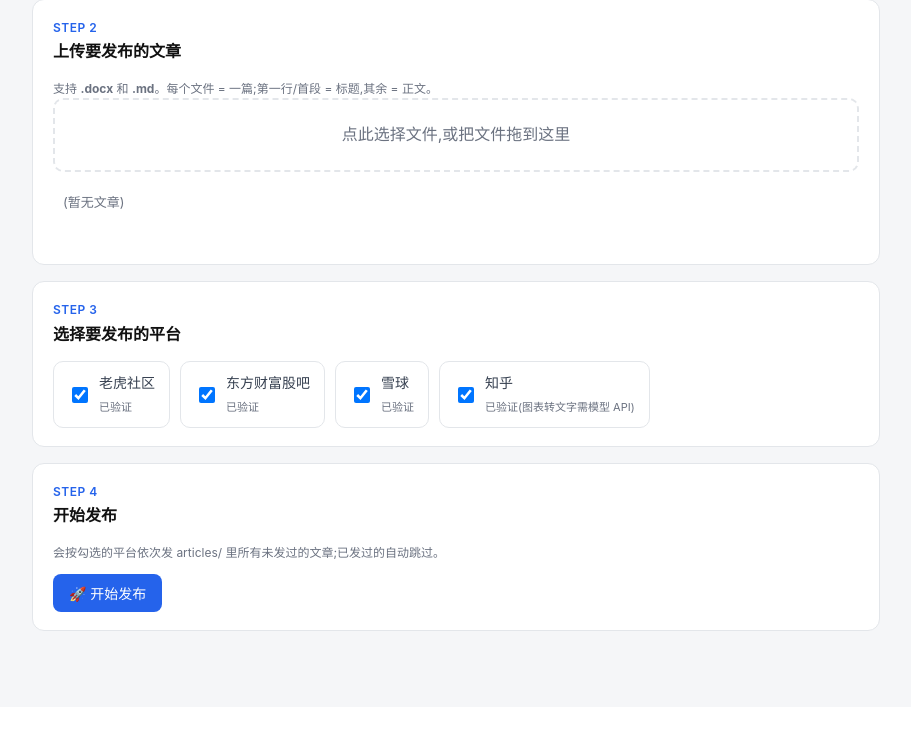
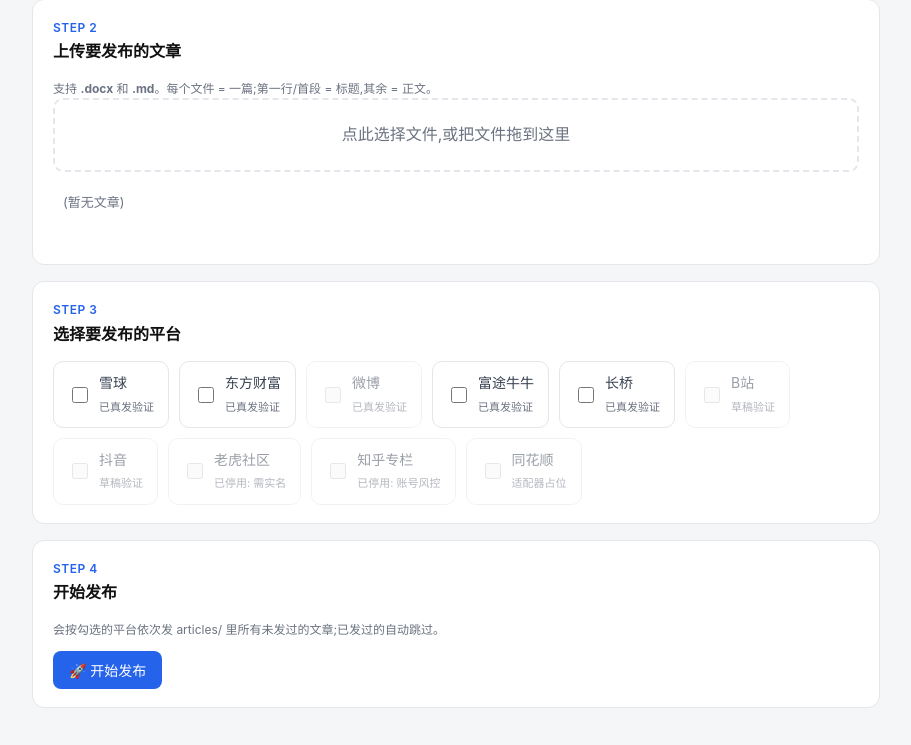
Before and after one commit to 1375692655hzh/ai-auto-gen, a Flask app: page / in a window 1280 px wide. Shown: the part 626-1371 px from the top of the page, without its empty margins (184-1095 px from the left). Before the commit the page ends 1257 px from the top, so only its background shows below. Run offline with Flask 3, Linux system fonts and the light colour scheme.

Commit message:
fix(webapp): 控制台平台清单动态化, 不再是过时的4平台硬编码快照
- list_platforms(): 清单=publishers/REGISTRY, 中文名+验证状态=publish/targets.yaml,
  开关=config.yaml enabled——内核加平台/改开关网页自动跟上
- /api/run 起子进程前拦截 enabled=false 的勾选(--platforms 显式点名会绕过 config
  开关, 网页侧必须自己挡), 明确报'平台已停用'
- 前端停用平台灰显不可勾(disabled+半透明), 验证状态如实标注
- 实测: 网页10平台与 cli publish targets 一致; 勾知乎→400 已停用; targets.yaml
  缺失时兜底不崩(中文名退化key)

```diff
--- a/auto-publisher/autopub/webapp/app.py
+++ b/auto-publisher/autopub/webapp/app.py
@@ -23,19 +23,25 @@ sys.path.insert(0, str(ROOT))
 import yaml
 import llm
 from state import State
+from publishers import REGISTRY
 
 ARTICLES_DIR = ROOT / "articles"
 LOG_DIR = ROOT / "logs"
 RUN_LOG = LOG_DIR / "webrun.log"
 ALLOWED_EXT = {".md", ".docx"}
 
-# publish_all.py 里 ORDER 支持的平台 + 中文名
-PLATFORMS = [
-    {"key": "laohu",     "name": "老虎社区",   "note": "已验证"},
-    {"key": "eastmoney", "name": "东方财富股吧", "note": "已验证"},
-    {"key": "xueqiu",    "name": "雪球",       "note": "已验证"},
-    {"key": "zhihu",     "name": "知乎",       "note": "已验证(图表转文字需模型 API)"},
-]
+# 平台清单动态生成, 不在这里维护第二份(内核加平台网页自动跟上):
+#   清单  = publishers/REGISTRY(发布真正认的平台)
+#   中文名+验证状态 = publish/targets.yaml
+#   开关  = config.yaml platforms.<id>.enabled(与 publish_all.py 同语义)
+TARGETS_YAML = ROOT.parent / "publish" / "targets.yaml"
+VERIFIED_NOTE = {
+    "published": "已真发验证",
+    "draft": "草稿验证",
+    "placeholder": "适配器占位",
+    "disabled-需实名": "已停用: 需实名",
+    "disabled-风控": "已停用: 账号风控",
+}
 
 app = Flask(__name__)
 
@@ -69,6 +75,32 @@ def load_config():
         return {}
 
 
+def list_platforms():
+    """网页展示用的平台清单(单一事实来源聚合, 见顶部注释)。"""
+    cfg = load_config().get("platforms") or {}
+    meta = {}
+    try:
+        with open(TARGETS_YAML, encoding="utf-8") as f:
+            meta = (yaml.safe_load(f) or {}).get("platforms") or {}
+    except Exception:
+        pass
+    # targets.yaml 的顺序即展示顺序(验证过的在前); 它漏登记的注册平台兜底排最后
+    ordered = [k for k, m in meta.items()
+               if isinstance(m, dict) and m.get("engine") == "autopub" and k in REGISTRY]
+    ordered += [k for k in REGISTRY if k not in ordered]
+    out = []
+    for k in ordered:
+        m = meta.get(k) or {}
+        note = VERIFIED_NOTE.get(m.get("verified", ""), m.get("verified") or "已注册")
+        out.append({
+            "key": k,
+            "name": m.get("title") or k,
+            "note": note,
+            "enabled": bool((cfg.get(k) or {}).get("enabled")),
+        })
+    return out
+
+
 # ---------- 页面 ----------
 
 @app.route("/")
@@ -81,15 +113,16 @@ def api_status():
     """页面初始/轮询数据: 模型配置 + 文章列表 + 平台 + 运行态。"""
     state = State(ROOT / "state.json")
     arts = list_articles()
+    platforms = list_platforms()
     # 每篇在各平台的发布状态(给页面打勾用)
     pub = {}
     for a in arts:
-        pub[a["name"]] = {p["key"]: state.is_published(a["name"], p["key"]) for p in PLATFORMS}
+        pub[a["name"]] = {p["key"]: state.is_published(a["name"], p["key"]) for p in platforms}
     return jsonify({
         "model": llm.status(),
         "providers": list(llm.PRESET_BASE_URLS.keys()) + ["claude_cli"],
         "preset_urls": llm.PRESET_BASE_URLS,
-        "platforms": PLATFORMS,
+        "platforms": platforms,
         "articles": arts,
         "published": pub,
         "running": is_running(),
@@ -159,6 +192,14 @@ def api_run():
         only_file = d.get("file") or None
         if not platforms:
             return jsonify({"ok": False, "message": "请至少勾选一个平台"}), 400
+        # --platforms 显式点名会绕过 config 的 enabled 开关, 网页侧必须自己挡:
+        # 勾了停用平台的明确拒绝, 不悄悄尝试发
+        plat_info = {p["key"]: p for p in list_platforms()}
+        disabled = [p for p in platforms if not plat_info.get(p, {}).get("enabled")]
+        if disabled:
+            names = ", ".join(plat_info[d]["name"] for d in disabled)
+            return jsonify({"ok": False,
+                            "message": f"平台已停用(见 config.yaml 开关): {names}"}), 400
         if not list_articles():
             return jsonify({"ok": False, "message": "articles/ 里没有文章,请先上传"}), 400
 
--- a/auto-publisher/autopub/webapp/templates/index.html
+++ b/auto-publisher/autopub/webapp/templates/index.html
@@ -39,6 +39,7 @@
   .plat { display:flex; gap:10px; flex-wrap:wrap; }
   .plat label { display:flex; align-items:center; gap:8px; border:1px solid var(--line);
                 border-radius:10px; padding:10px 14px; margin:0; cursor:pointer; font-size:14px; }
+  .plat label.off { cursor:not-allowed; opacity:.5; }
   .plat input { width:16px; height:16px; }
   .plat .n { font-size:11px; color:var(--mut); }
   pre#log { background:#0b1021; color:#cbd5e1; padding:14px; border-radius:10px;
@@ -136,12 +137,13 @@ async function refresh() {
     if (m.base_url) document.getElementById('base_url').value = m.base_url;
     if (m.model) document.getElementById('model').value = m.model;
   }
-  // 平台(只首次填充)
+  // 平台(只首次填充; enabled=false 的灰显不可勾, 与 config.yaml 开关一致)
   const platBox = document.getElementById('plat');
   if (!platBox.children.length) {
     DATA.platforms.forEach(p => {
       const l=document.createElement('label');
-      l.innerHTML = `<input type="checkbox" value="${p.key}" checked>
+      if (!p.enabled) l.className='off';
+      l.innerHTML = `<input type="checkbox" value="${p.key}" ${p.enabled?'':'disabled'}>
         <span>${p.name}<br><span class="n">${p.note}</span></span>`;
       platBox.appendChild(l);
     });
```
